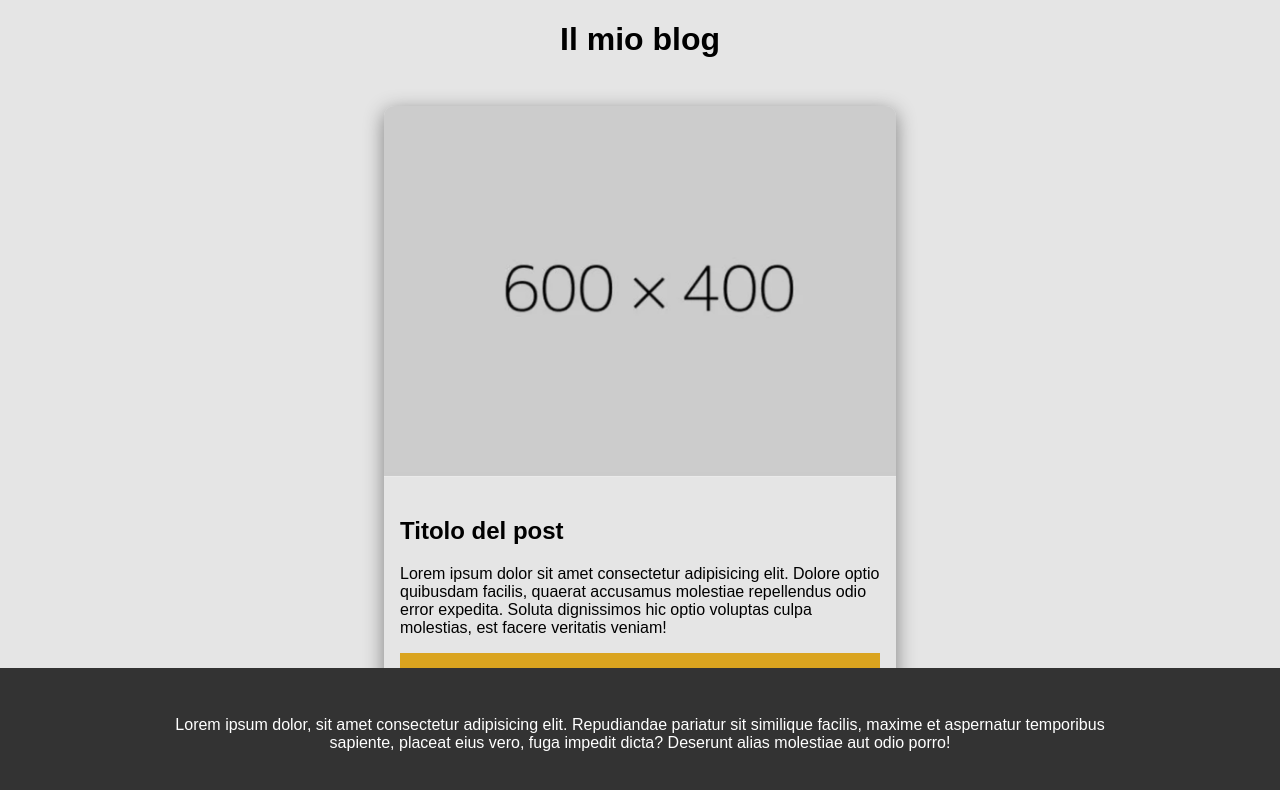
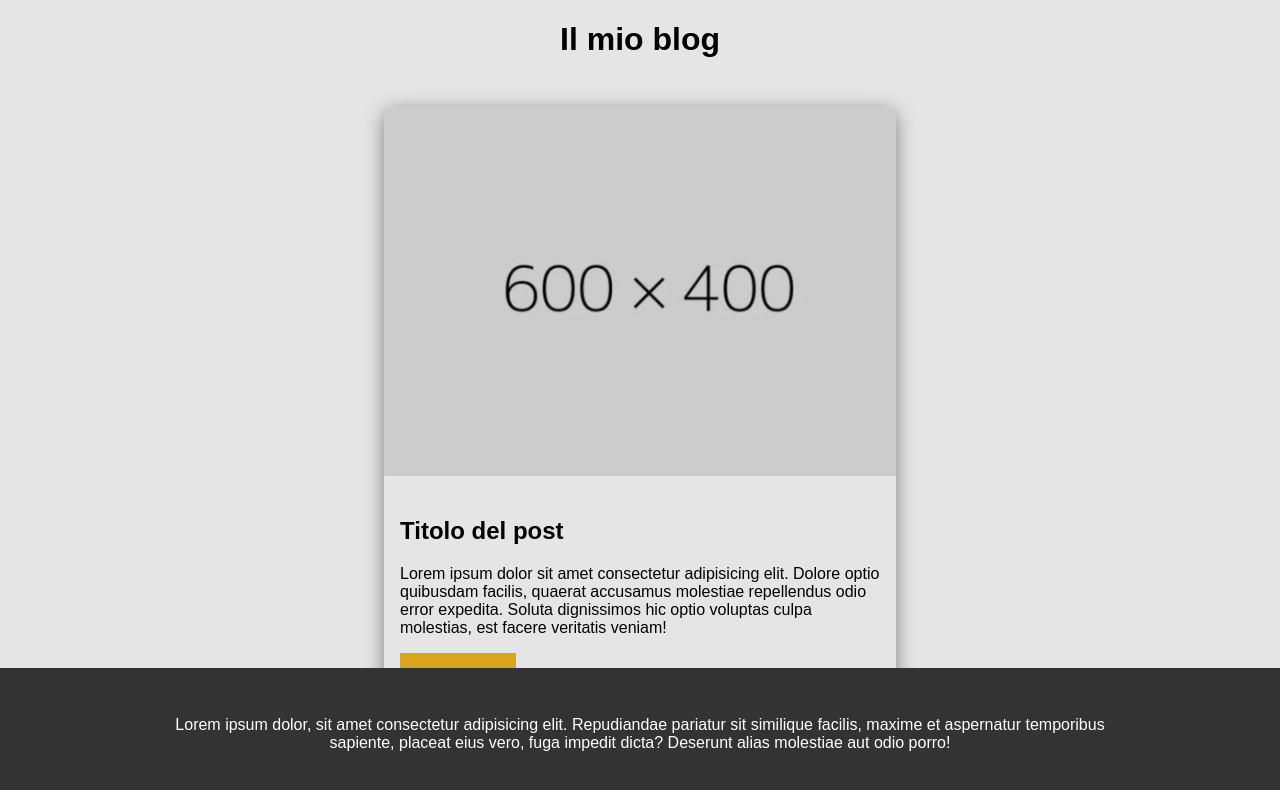
Before and after one commit to Mattia-Carbonera/react-components, a React (Vite) app: page / in a window 1280 px wide. Shown: the top 790 px of the page. Built offline with nearby package versions, Linux system fonts and the light colour scheme.

Commit message:
add card component & fix button

```diff
--- a/src/components/button/button.module.css
+++ b/src/components/button/button.module.css
@@ -1,7 +1,6 @@
 button {
   border: 0px;
   padding: 1rem;
-  width: 100%;
 
   background-color: #daa41f;
   color: white;
--- /dev/null
+++ b/src/components/card/card.jsx
@@ -0,0 +1,27 @@
+import style from "./card.module.css";
+import Button from "../button/button";
+import defaultImage from "../../assets/img/card-image.png";
+
+function Card() {
+  return (
+    <div className={style.card}>
+      <div className="image-container">
+        <img src={defaultImage} alt="card image" className={style.img} />
+      </div>
+      <div className={style.description}>
+        <h2>Titolo del post</h2>
+        <p>
+          Lorem ipsum dolor sit amet consectetur adipisicing elit. Dolore optio
+          quibusdam facilis, quaerat accusamus molestiae repellendus odio error
+          expedita. Soluta dignissimos hic optio voluptas culpa molestias, est
+          facere veritatis veniam!
+        </p>
+        <div className="button">
+          <Button />
+        </div>
+      </div>
+    </div>
+  );
+}
+
+export default Card;
--- /dev/null
+++ b/src/components/card/card.module.css
@@ -0,0 +1,18 @@
+.card {
+  width: 40%;
+  margin: auto;
+  margin-top: 3rem;
+
+  border-radius: 10px;
+
+  box-shadow: 0 5px 20px gray;
+}
+
+.img {
+  width: 100%;
+  border-radius: 10px 10px 0 0;
+}
+
+.description {
+  padding: 1rem;
+}
--- a/src/components/main/main.jsx
+++ b/src/components/main/main.jsx
@@ -1,27 +1,10 @@
-import style from "./main.module.css";
-import Button from "../button/button";
+import Card from "../card/card";
 import defaultImage from "../../assets/img/card-image.png";
 
 function Main() {
   return (
     <main>
-      <div className={style.card}>
-        <div className="image-container">
-          <img src={defaultImage} alt="card image" className={style.img} />
-        </div>
-        <div className={style.description}>
-          <h2>Titolo del post</h2>
-          <p>
-            Lorem ipsum dolor sit amet consectetur adipisicing elit. Dolore
-            optio quibusdam facilis, quaerat accusamus molestiae repellendus
-            odio error expedita. Soluta dignissimos hic optio voluptas culpa
-            molestias, est facere veritatis veniam!
-          </p>
-          <div className="button">
-            <Button />
-          </div>
-        </div>
-      </div>
+      <Card />
     </main>
   );
 }
```
